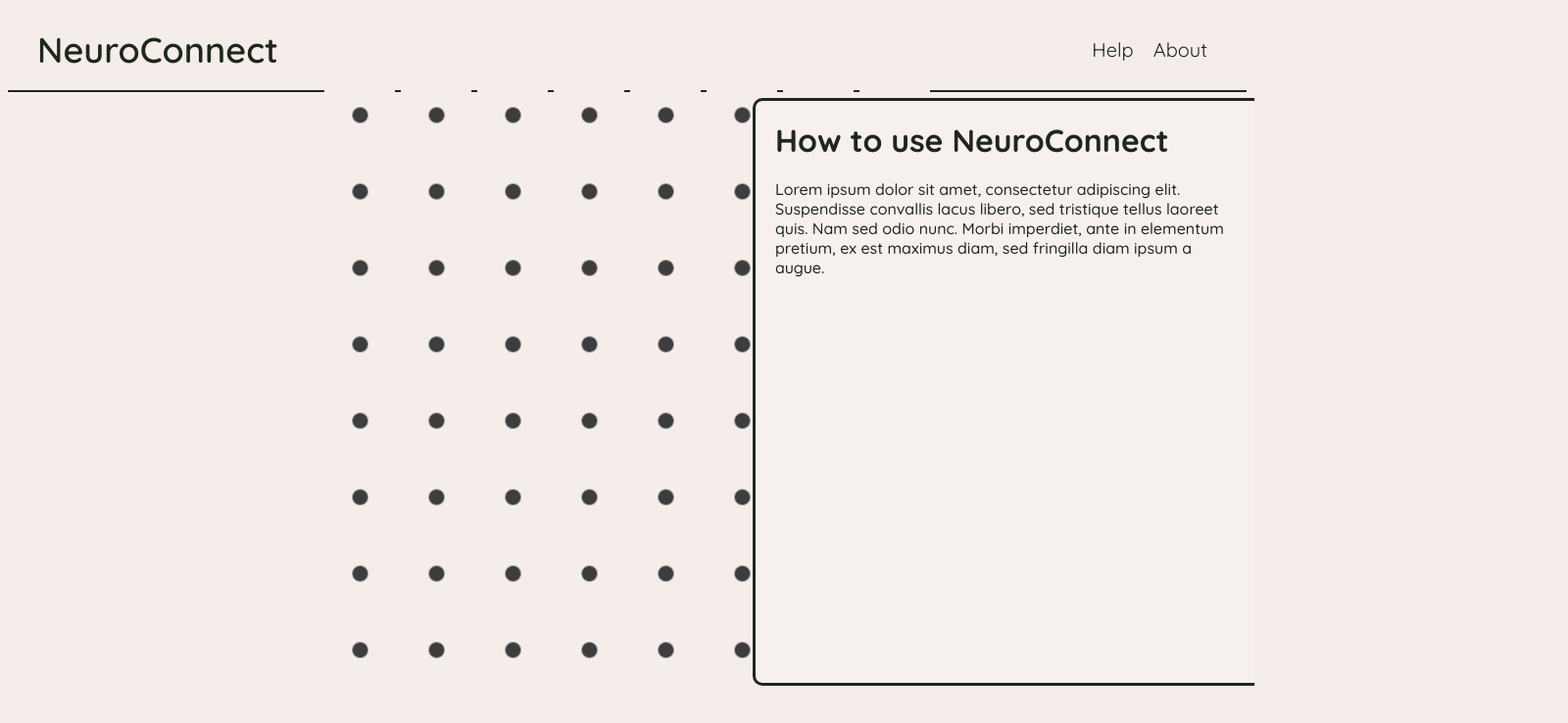
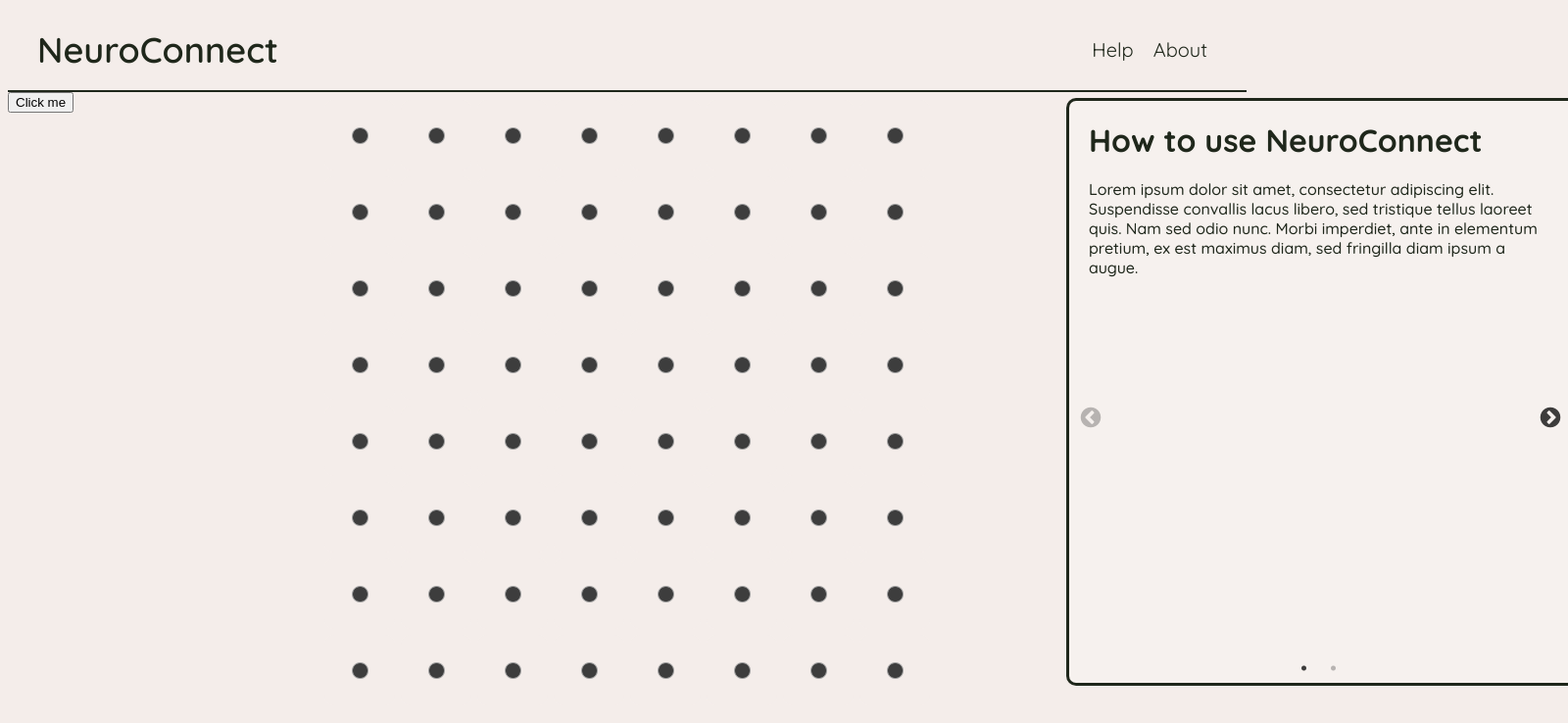
Before and after one commit to CRook99/neuron-connect, a React (Vite) app: page / in a window 1280 px wide. Shown: the top 738 px of the page at 98% size, 1600 px wide, since content can reach past the window. Built offline with nearby package versions, Linux system fonts and the light colour scheme.

Commit message:
Sidebar spring (broken)

```diff
--- a/package.json
+++ b/package.json
@@ -19,11 +19,14 @@
     "@babel/plugin-transform-optional-catch-binding": "^7.24.7",
     "@babel/plugin-transform-optional-chaining": "^7.24.7",
     "@react-spring/web": "^9.7.3",
+    "@types/react-slick": "^0.23.13",
     "react": "^18.2.0",
     "react-dnd": "^16.0.1",
     "react-dnd-html5-backend": "^16.0.1",
     "react-dom": "^18.2.0",
-    "react-router-dom": "^6.23.1"
+    "react-router-dom": "^6.23.1",
+    "react-slick": "^0.30.2",
+    "slick-carousel": "^1.8.1"
   },
   "devDependencies": {
     "@types/react": "^18.2.66",
--- a/src/components/HelpSidebar.css
+++ b/src/components/HelpSidebar.css
@@ -1,3 +1,6 @@
+@import "slick-carousel/slick/slick.css";
+@import "slick-carousel/slick/slick-theme.css";
+
 .sidebar {
   position: absolute;
   top: 50%;
@@ -5,6 +8,9 @@
   transform: translate(0%, -50%);
   width: 40vw;
   height: 75vh;
+
+  display: flex;
+  flex-direction: column;
 
   background-color: #f6f1ee;
   border: 3px solid #1F271B;
@@ -18,8 +24,9 @@
   padding: 20px;
 }
 
-
-.sidebar h1 {
+.sidebar h1,
+.sidebar h2 {
+  height: auto;
   font-family: "Quicksand";
   margin-top: 0px;
   margin-bottom: 20px;
@@ -32,3 +39,22 @@
   margin: 0;
   color: #1F271B;
 }
+
+.slider {
+  flex: 1;
+  margin-bottom: 10px;
+}
+
+.slick-prev:before,
+.slick-next:before {
+  color: black;
+  font-size: 24px;
+}
+
+.slick-prev {
+  left: -10px;
+}
+
+.slick-next {
+  right: -10px;
+}
--- a/src/components/HelpSidebar.tsx
+++ b/src/components/HelpSidebar.tsx
@@ -1,23 +1,48 @@
 import "./HelpSidebar.css";
+import Slider from "react-slick";
+import { useSpring, animated, config } from "@react-spring/web";
 import { useState } from "react";
-import { useSpring, animated } from "@react-spring/web";
 
 const HelpSidebar = () => {
-  // const [active, setActive] = useState(false);
-  // const appear = useSpring({
-  //   transform: active ? "translate3d(0,0,0)" : "translate3d(0,-50px,0)",
-  // });
+  const [active, setActive] = useState(false);
+
+  const appear = useSpring({
+    right: active ? "0%" : "-25%",
+    position: "absolute",
+  });
+
+  const sliderSettings = {
+    dots: true,
+    infinite: false,
+    speed: 500,
+    slidesToShow: 1,
+    slidesToScroll: 1,
+  };
+
+  const handleOnClick = () => {
+    setActive(!active);
+  };
 
   return (
-    <div className="sidebar">
-      <h1>How to use NeuroConnect</h1>
-      <p>
-        Lorem ipsum dolor sit amet, consectetur adipiscing elit. Suspendisse
-        convallis lacus libero, sed tristique tellus laoreet quis. Nam sed odio
-        nunc. Morbi imperdiet, ante in elementum pretium, ex est maximus diam,
-        sed fringilla diam ipsum a augue.
-      </p>
-    </div>
+    <>
+      <animated.div className="sidebar" style={appear}>
+        <h1>How to use NeuroConnect</h1>
+        <Slider {...sliderSettings} className="slider">
+          <div>
+            <p>
+              Lorem ipsum dolor sit amet, consectetur adipiscing elit.
+              Suspendisse convallis lacus libero, sed tristique tellus laoreet
+              quis. Nam sed odio nunc. Morbi imperdiet, ante in elementum
+              pretium, ex est maximus diam, sed fringilla diam ipsum a augue.
+            </p>
+          </div>
+          <div>
+            <h2>Types of neurons</h2>
+          </div>
+        </Slider>
+      </animated.div>
+      <button onClick={handleOnClick}>Click me</button>
+    </>
   );
 };
 
```
Also changed, not shown: 1 other file (tests, documents, lock files or other folders).
